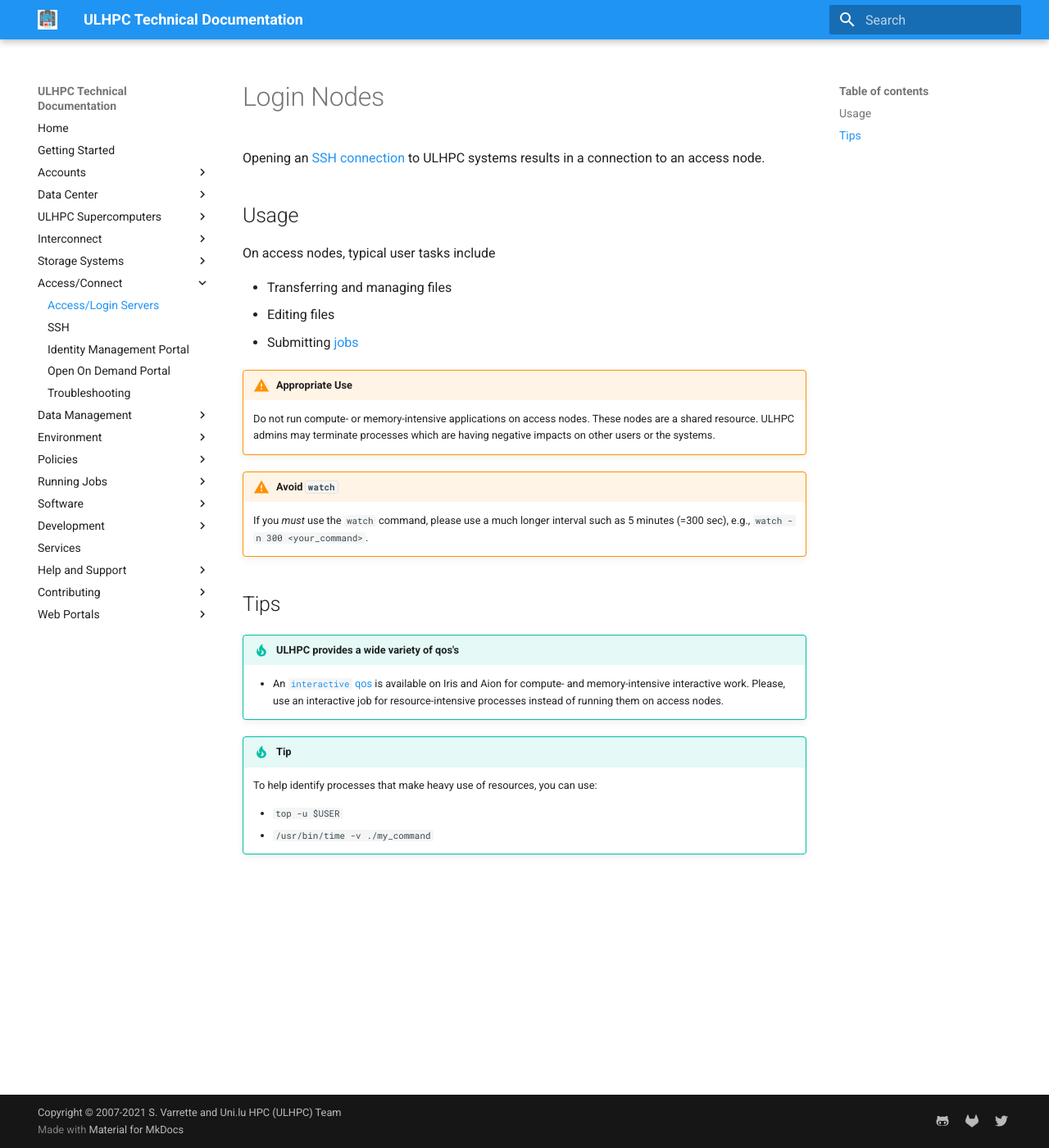
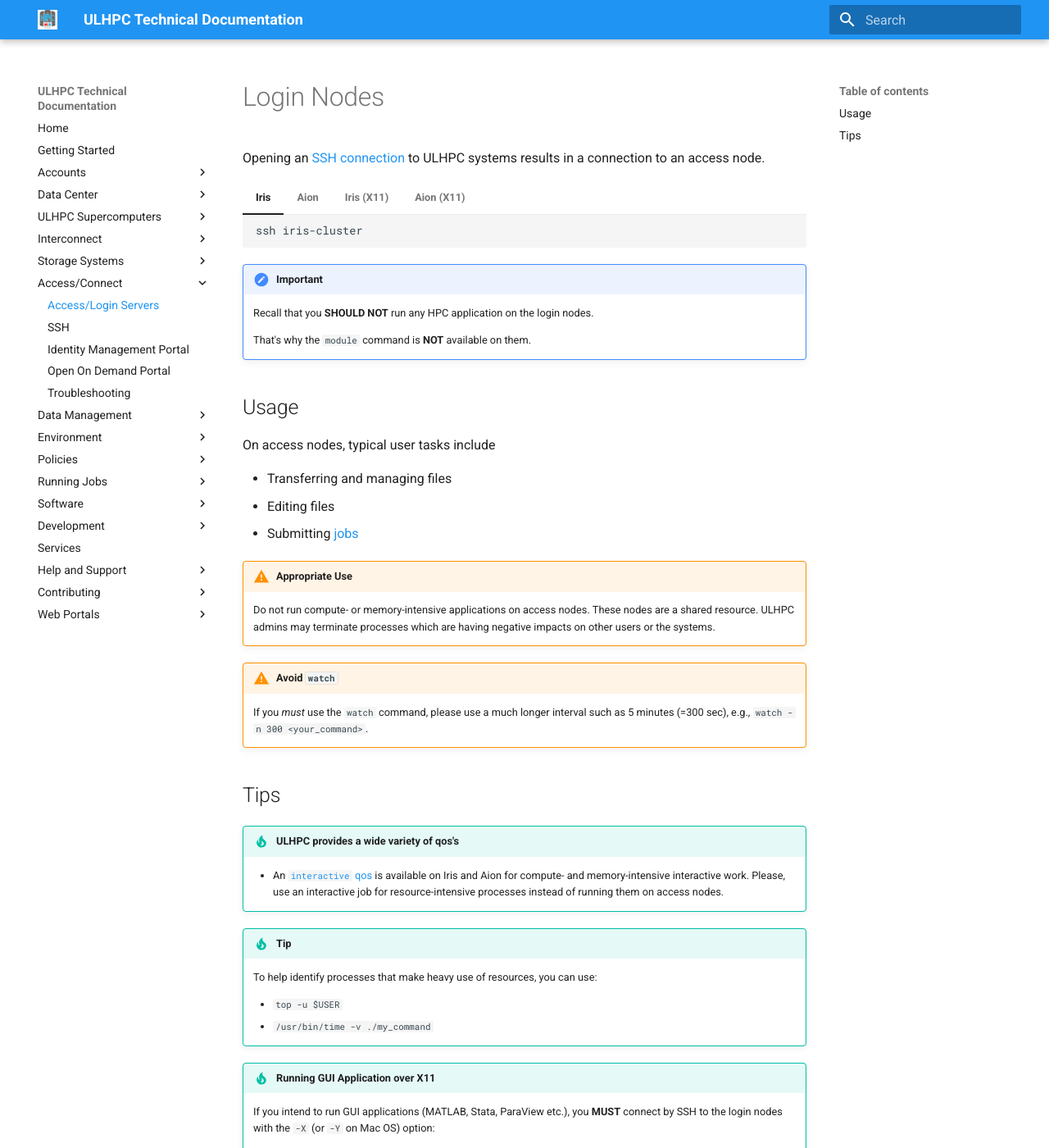
Before and after one commit to ULHPC/ulhpc-docs, an MkDocs documentation site: the page built from docs/connect/access.md, in a window 1280 px wide and 1400 px high. Shown: the whole window at 82% size. Built offline with MkDocs 1.6.1 and Material for MkDocs 9.7.7, drawn with Linux system fonts in a browser that asks for light colours; comment, search, counter and statistics services are not loaded; some of the changed text lies outside the part shown.

Commit message:
[docs] access x11
Signed-off-by: Sebastien Varrette <Sebastien.Varrette@uni.lu>

````diff
--- a/docs/connect/access.md
+++ b/docs/connect/access.md
@@ -2,6 +2,31 @@
 
 Opening an [SSH connection](ssh.md) to ULHPC systems results in a
 connection to an access node.
+
+=== "Iris"
+    ```bash
+    ssh iris-cluster
+    ```
+
+=== "Aion"
+    ```bash
+    ssh aion-cluster
+    ```
+=== "Iris (X11)"
+    To be able to further run GUI applications within your [interactive] jobs:
+    ```bash
+    ssh -X iris-cluster   # OR on Mac OS: ssh -Y iris-cluster
+    ```
+=== "Aion (X11)"
+    To be able to further run GUI applications within your [interactive] jobs:
+    ```bash
+    ssh -X aion-cluster   # OR on Mac OS: ssh -Y aion-cluster
+    ```
+
+!!! important
+    Recall that you **SHOULD NOT** run any HPC application on the login nodes.
+
+    That's why the `module` command is **NOT** available on them.
 
 ## Usage
 
@@ -38,3 +63,15 @@ On access nodes, typical user tasks include
 
     * `top -u $USER`
     * `/usr/bin/time -v ./my_command`
+
+!!! tip "Running GUI Application over X11"
+    If you intend to run GUI applications (MATLAB, Stata, ParaView etc.), you **MUST** connect by SSH to the login nodes with the `-X` (or `-Y` on Mac OS) option:
+
+    === "Iris"
+        ```bash
+        ssh -X iris-cluster   # OR on Mac OS: ssh -Y iris-cluster
+        ```
+    === "Aion"
+        ```bash
+        ssh -X aion-cluster   # OR on Mac OS: ssh -Y aion-cluster
+        ```
````
